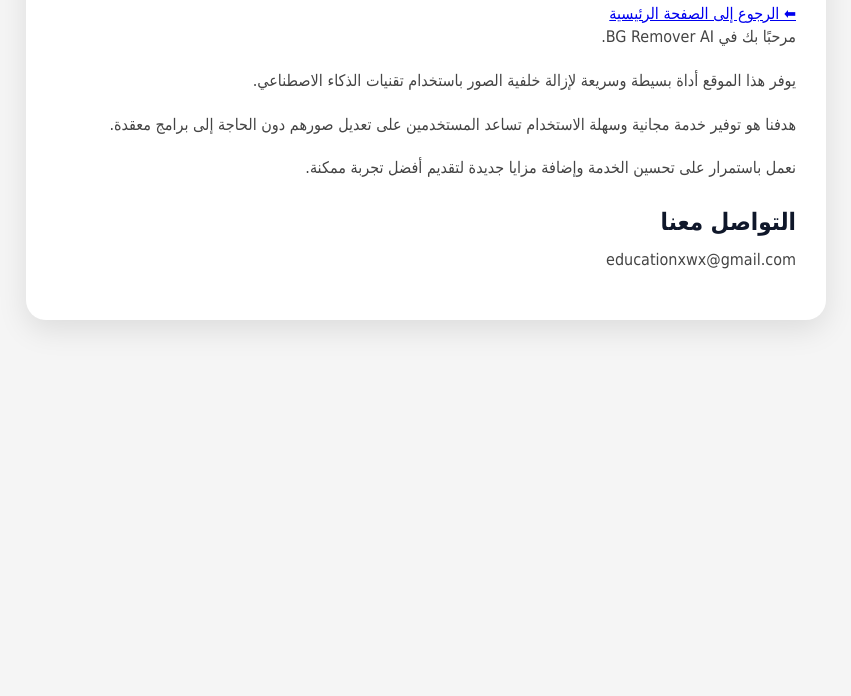
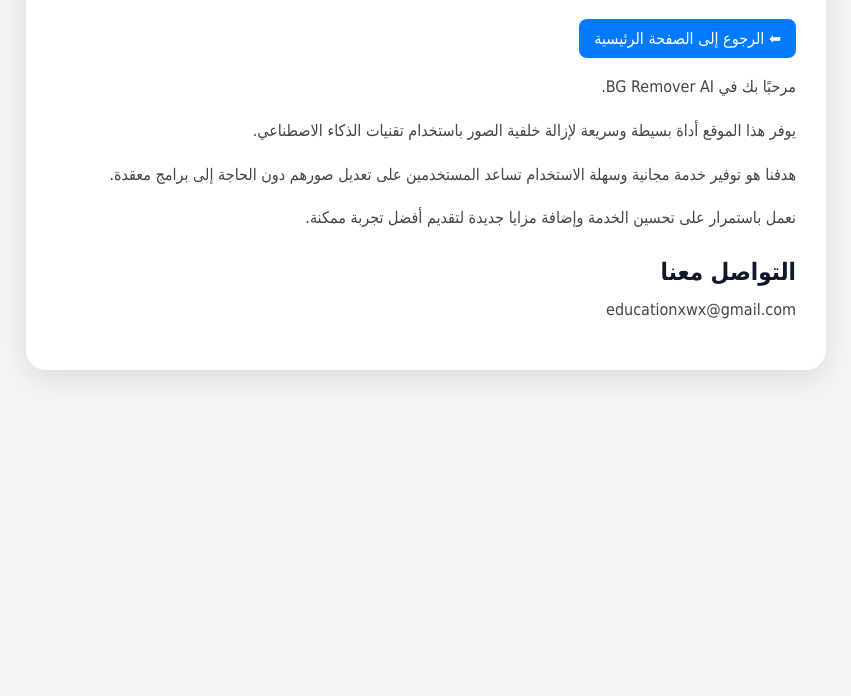
Before and after one commit to educationxwx-rgb/-, a plain HTML site: page about.html in a window 1280 px wide. Shown: the part 104-800 px from the top of the page, without its empty margins (214-1065 px from the left). Drawn offline with Linux system fonts and the light colour scheme.

Commit message:
Update style.css

```diff
--- a/style.css
+++ b/style.css
@@ -1,4 +1,4 @@
- *{
+  *{
     margin:0;
     padding:0;
     box-sizing:border-box;
@@ -176,3 +176,18 @@ button:hover{
 .privacy-btn:hover{
     background:#475569;
 }
+
+.back-btn {
+    display: inline-block;
+    margin: 15px 0;
+    padding: 10px 15px;
+    background: #007bff;
+    color: white;
+    text-decoration: none;
+    border-radius: 8px;
+    font-size: 16px;
+}
+
+.back-btn:hover {
+    background: #0056b3;
+}
```
